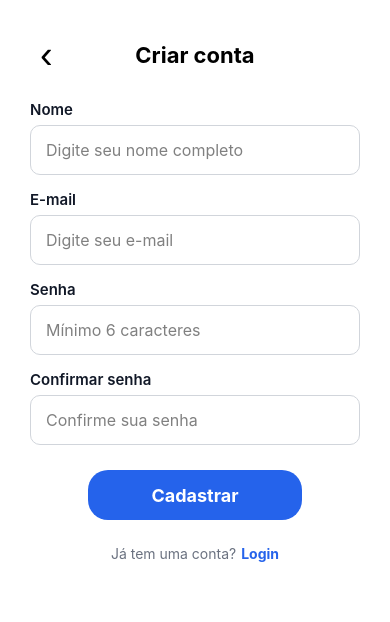
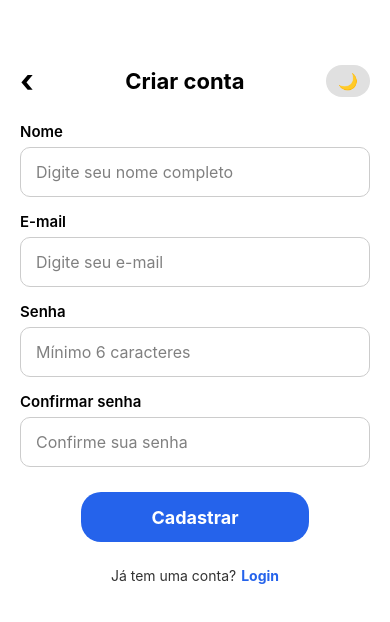
Before and after one commit to CarlosHenriiique021/Estoque_Mobile, a React Native app: screen /CadastroUsuario in a window 390 px wide. Shown: the top 622 px of the page. Built offline with nearby package versions, Linux system fonts and the light colour scheme.

Commit message:
feat: adiciona modo dark e light às telas

```diff
--- a/App.js
+++ b/App.js
@@ -1,13 +1,15 @@
 import React from 'react';
 import { StatusBar } from 'expo-status-bar';
+
+import { ThemeProvider } from './src/contexts/ThemeContext';
 
 import Routes from './src/routes/StackRoutes';
 
 export default function App() {
   return (
-    <>
+    <ThemeProvider>
       <StatusBar style="auto" />
       <Routes />
-    </>
+    </ThemeProvider>
   );
 }
--- /dev/null
+++ b/src/contexts/ThemeContext.js
@@ -0,0 +1,19 @@
+import React, { createContext, useState, useContext } from 'react';
+
+const ThemeContext = createContext();
+
+export function ThemeProvider({ children }) {
+  const [isDark, setIsDark] = useState(false);
+
+  const toggleTheme = () => setIsDark(!isDark);
+
+  return (
+    <ThemeContext.Provider value={{ isDark, toggleTheme }}>
+      {children}
+    </ThemeContext.Provider>
+  );
+}
+
+export function useTheme() {
+  return useContext(ThemeContext);
+}
--- a/src/routes/StackRoutes.js
+++ b/src/routes/StackRoutes.js
@@ -1,7 +1,7 @@
 import React from 'react';
-import { NavigationContainer } from '@react-navigation/native';
+import { NavigationContainer, DefaultTheme, DarkTheme } from '@react-navigation/native';
 import { createNativeStackNavigator } from '@react-navigation/native-stack';
-
+import { useTheme } from '../contexts/ThemeContext';
 
 import Login from '../screens/Login/Login';
 import CadastroUsuario from '../screens/CadastroUsuario/CadastroUsuario';
@@ -17,8 +17,10 @@ import FaleConosco from '../screens/FaleConosco/FaleConosco';
 const Stack = createNativeStackNavigator();
 
 export default function Routes() {
+  const { isDark } = useTheme();
+
   return (
-    <NavigationContainer>
+    <NavigationContainer theme={isDark ? DarkTheme : DefaultTheme}>
       <Stack.Navigator
         initialRouteName="Login"
         screenOptions={{ headerShown: false }}
--- a/src/screens/CadastroUsuario/CadastroUsuario.js
+++ b/src/screens/CadastroUsuario/CadastroUsuario.js
@@ -1,24 +1,18 @@
 import React, { useState } from 'react';
-import {
-    Text,
-    View,
-    TouchableOpacity,
-    TextInput,
-    Alert,
-
-} from 'react-native';
+import { Text, View, TouchableOpacity, TextInput } from 'react-native';
 import { styles } from '../../styles/style';
 import AsyncStorage from '@react-native-async-storage/async-storage';
+import { useTheme } from '../../contexts/ThemeContext';
 
-export default function CadastroUsuario({navigation}) {
-
+export default function CadastroUsuario({ navigation }) {
     const [nome, setNome] = useState('');
     const [email, setEmail] = useState('');
     const [senha, setSenha] = useState('');
-    const [confirmarSenha, setConfirmarSenha] = useState('')
+    const [confirmarSenha, setConfirmarSenha] = useState('');
+
+    const { isDark, toggleTheme } = useTheme();
 
     async function cadastrar() {
-
         if (!nome || !email || !senha || !confirmarSenha) {
             alert('Todos os campos devem ser preenchidos.');
             return;
@@ -34,96 +28,168 @@ export default function CadastroUsuario({navigation}) {
             return;
         }
 
-
-
-        const novoUsuario  = {
+        try {
+            const novoUsuario = {
                 nome: nome,
                 email: email,
                 senha: senha
             };
+
             const json = await AsyncStorage.getItem('usuarios');
             const usuarios = json ? JSON.parse(json) : [];
             usuarios.push(novoUsuario);
 
             await AsyncStorage.setItem('usuarios', JSON.stringify(usuarios));
 
-        alert('Cadastro realizado!');
+            alert('Cadastro realizado com sucesso!');
 
             setNome('');
             setEmail('');
             setSenha('');
             setConfirmarSenha('');
 
-setTimeout(() => {
-    alert('Redirencionando para a tela de login...');
             navigation.navigate('Login');
+        } catch (error) {
+            alert('Erro ao realizar o cadastro.');
+        }
+    }
 
-    }, 1000);
-}
     return (
-        <View style={styles.viewPrincipal}>
-            <View style={styles.titulo}>
-                <View style={styles.headerCadastro}>
+        <View style={[
+            styles.viewPrincipal,
+            { backgroundColor: isDark ? '#121212' : '#FFFFFF', paddingHorizontal: 20 }
+        ]}>
+            {/* CABEÇALHO COM 3 COLUNAS ALINHADAS */}
+            <View style={{
+                flexDirection: 'row',
+                alignItems: 'center',
+                justifyContent: 'space-between',
+                width: '100%',
+                marginTop: 40,
+                marginBottom: 20,
+            }}>
+                {/* 1. Botão Voltar */}
                 <TouchableOpacity
-                        style={styles.botaoVoltar}
                     onPress={() => navigation.navigate('Login')}
+                    style={{
+                        paddingRight: 10,
+                        paddingVertical: 5,
+                        zIndex: 10
+                    }}
                 >
-                        <Text style={styles.setaVoltar}>‹</Text>
+                    <Text style={{
+                        fontSize: 32,
+                        fontWeight: 'bold',
+                        lineHeight: 32,
+                        color: isDark ? '#FFFFFF' : '#000000'
+                    }}>
+                        ‹
+                    </Text>
                 </TouchableOpacity>
 
-                    <View style={styles.containerTextoHeader}>
-                        <Text style={styles.textoCadastro}>Criar conta</Text>
-                    </View>
-                </View>
+                {/* 2. Título Centralizado */}
+                <Text style={{
+                    fontSize: 22,
+                    fontWeight: 'bold',
+                    color: isDark ? '#FFFFFF' : '#000000',
+                    textAlign: 'center',
+                    flex: 1
+                }}>
+                    Criar conta
+                </Text>
+
+                {/* 3. Botão do Tema */}
+                <TouchableOpacity
+                    onPress={toggleTheme}
+                    style={{
+                        paddingVertical: 6,
+                        paddingHorizontal: 12,
+                        borderRadius: 16,
+                        backgroundColor: isDark ? '#2C2C2C' : '#E0E0E0',
+                        zIndex: 10
+                    }}
+                >
+                    <Text style={{ fontSize: 16 }}>
+                        {isDark ? '☀️' : '🌙'}
+                    </Text>
+                </TouchableOpacity>
             </View>
 
-            <Text style={styles.texto}>Nome</Text>
+            {/* FORMULÁRIO */}
+            <Text style={[styles.texto, { color: isDark ? '#FFFFFF' : '#000000' }]}>Nome</Text>
             <TextInput
-                style={styles.textoCadastroInput}
+                style={[
+                    styles.textoCadastroInput,
+                    {
+                        color: isDark ? '#FFFFFF' : '#000000',
+                        borderColor: isDark ? '#444444' : '#CCCCCC',
+                        backgroundColor: isDark ? '#1E1E1E' : '#FFFFFF'
+                    }
+                ]}
                 placeholder='Digite seu nome completo'
-                placeholderTextColor='gray'
+                placeholderTextColor={isDark ? '#888888' : 'gray'}
                 value={nome}
                 onChangeText={setNome}
             />
 
-            <Text style={styles.texto}>E-mail</Text>
+            <Text style={[styles.texto, { color: isDark ? '#FFFFFF' : '#000000' }]}>E-mail</Text>
             <TextInput
-                style={styles.textoCadastroInput}
+                style={[
+                    styles.textoCadastroInput,
+                    {
+                        color: isDark ? '#FFFFFF' : '#000000',
+                        borderColor: isDark ? '#444444' : '#CCCCCC',
+                        backgroundColor: isDark ? '#1E1E1E' : '#FFFFFF'
+                    }
+                ]}
                 placeholder='Digite seu e-mail'
-                placeholderTextColor='gray'
+                placeholderTextColor={isDark ? '#888888' : 'gray'}
                 keyboardType='email-address'
+                autoCapitalize="none"
                 value={email}
                 onChangeText={setEmail}
             />
 
-            <Text style={styles.texto}>Senha</Text>
+            <Text style={[styles.texto, { color: isDark ? '#FFFFFF' : '#000000' }]}>Senha</Text>
             <TextInput
-                style={styles.textoCadastroInput}
+                style={[
+                    styles.textoCadastroInput,
+                    {
+                        color: isDark ? '#FFFFFF' : '#000000',
+                        borderColor: isDark ? '#444444' : '#CCCCCC',
+                        backgroundColor: isDark ? '#1E1E1E' : '#FFFFFF'
+                    }
+                ]}
                 placeholder='Mínimo 6 caracteres'
-                placeholderTextColor='gray'
+                placeholderTextColor={isDark ? '#888888' : 'gray'}
                 secureTextEntry={true}
                 value={senha}
                 onChangeText={setSenha}
             />
 
-            <Text style={styles.texto}>Confirmar senha</Text>
+            <Text style={[styles.texto, { color: isDark ? '#FFFFFF' : '#000000' }]}>Confirmar senha</Text>
             <TextInput
-                style={styles.textoCadastroInput}
+                style={[
+                    styles.textoCadastroInput,
+                    {
+                        color: isDark ? '#FFFFFF' : '#000000',
+                        borderColor: isDark ? '#444444' : '#CCCCCC',
+                        backgroundColor: isDark ? '#1E1E1E' : '#FFFFFF'
+                    }
+                ]}
                 placeholder='Confirme sua senha'
-                placeholderTextColor='gray'
+                placeholderTextColor={isDark ? '#888888' : 'gray'}
                 secureTextEntry={true}
                 value={confirmarSenha}
                 onChangeText={setConfirmarSenha}
             />
-
-
 
             <TouchableOpacity style={styles.button} onPress={cadastrar}>
                 <Text style={styles.textoButton}>Cadastrar</Text>
             </TouchableOpacity>
 
             <View style={styles.arealogin}>
-                <Text style={styles.textoConta}>
+                <Text style={[styles.textoConta, { color: isDark ? '#CCCCCC' : '#333333' }]}>
                     Já tem uma conta?
                 </Text>
 
@@ -135,5 +201,5 @@ setTimeout(() => {
             </View>
 
         </View>
-    )
-};
+    );
+}
--- a/src/screens/Home/Home.js
+++ b/src/screens/Home/Home.js
@@ -1,15 +1,73 @@
 import React from 'react';
-import { StyleSheet, Text, View, Image, FlatList, FlatListComponent, Button, TouchableOpacity } from 'react-native';
-import { Picker, ScrollView } from 'react-native-web';
+import { StyleSheet, Text, View, Image, FlatList, TouchableOpacity } from 'react-native';
 import { useNavigation } from '@react-navigation/native';
 import { styles } from '../../styles/style';
 import { ola } from '../../services/storage';
 
-export default function Home({navigation}) {
+import { useTheme } from '../../contexts/ThemeContext';
+
+export default function Home({ navigation }) {
+    const { isDark, toggleTheme } = useTheme();
 
     return (
-        <View style={styles.viewPrincipal}>
+        <View style={[
+            styles.viewPrincipal,
+            { backgroundColor: isDark ? '#121212' : '#FFFFFF', paddingHorizontal: 20 }
+        ]}>
+            <View style={{
+                flexDirection: 'row',
+                justifyContent: 'space-between',
+                alignItems: 'center',
+                width: '100%',
+                marginTop: 40,
+                marginBottom: 20
+            }}>
+                <Text style={{
+                    fontSize: 22,
+                    fontWeight: 'bold',
+                    color: isDark ? '#FFFFFF' : '#000000'
+                }}>
+                    Painel Principal
+                </Text>
+
+                <TouchableOpacity
+                    onPress={toggleTheme}
+                    style={{
+                        paddingVertical: 6,
+                        paddingHorizontal: 12,
+                        borderRadius: 20,
+                        backgroundColor: isDark ? '#2C2C2C' : '#E0E0E0'
+                    }}
+                >
+                    <Text style={{ fontSize: 14, color: isDark ? '#FFFFFF' : '#000000' }}>
+                        {isDark ? '☀️' : '🌙'}
+                    </Text>
+                </TouchableOpacity>
+            </View>
+
+            <View style={{
+                width: '100%',
+                padding: 16,
+                borderRadius: 8,
+                backgroundColor: isDark ? '#1E1E1E' : '#F5F5F5',
+                marginTop: 10
+            }}>
+                <Text style={{
+                    fontSize: 16,
+                    fontWeight: '600',
+                    color: isDark ? '#FFFFFF' : '#333333'
+                }}>
+                    Bem-vindo ao Estoque Mobile!
+                </Text>
+                <Text style={{
+                    fontSize: 14,
+                    color: isDark ? '#AAAAAA' : '#666666',
+                    marginTop: 6
+                }}>
+                    Utilize o menu inferior para gerenciar produtos e usuários cadastrados.
+                </Text>
+            </View>
 
         </View>
-    )
-};
+    );
+}
--- a/src/screens/Login/Login.js
+++ b/src/screens/Login/Login.js
@@ -1,11 +1,15 @@
 import React, { useState } from 'react';
-import { Text, View, Image, TouchableOpacity, TextInput, Alert } from 'react-native';
+import { Text, View, Image, TouchableOpacity, TextInput } from 'react-native';
 import AsyncStorage from '@react-native-async-storage/async-storage';
 import { styles } from '../../styles/style';
+
+import { useTheme } from '../../contexts/ThemeContext';
 
 export default function Login({ navigation }) {
     const [email, setEmail] = useState('');
     const [senha, setSenha] = useState('');
+
+    const { isDark, toggleTheme } = useTheme();
 
     async function trataLogin() {
         console.log("1. Clicou no botão de login");
@@ -42,34 +46,80 @@ export default function Login({ navigation }) {
     }
 
     return (
-        <View style={styles.viewPrincipal}>
+        // 3. Aplica cor de fundo dinâmica na View principal
+        <View style={[
+            styles.viewPrincipal,
+            { backgroundColor: isDark ? '#121212' : '#FFFFFF' }
+        ]}>
+
+            {/* 4. Botão Flutuante de Tema no topo */}
+            <TouchableOpacity
+                onPress={toggleTheme}
+                style={{
+                    position: 'absolute',
+                    top: 40,
+                    right: 20,
+                    padding: 8,
+                    borderRadius: 20,
+                    backgroundColor: isDark ? '#2C2C2C' : '#E0E0E0',
+                    zIndex: 10
+                }}
+            >
+                <Text style={{ fontSize: 16 }}>
+                    {isDark ? '☀️' : '🌙'}
+                </Text>
+            </TouchableOpacity>
 
             <Image
                 source={require('../../../assets/images/logo.png')}
                 style={styles.logotipo}
             />
-            <Text style={styles.textoLogo}>Estoque Mobile</Text>
 
-            <Text style={styles.textoLogin}>Faça login para continuar</Text>
+            {/* Ajuste de cores dos textos para garantir legibilidade */}
+            <Text style={[styles.textoLogo, { color: isDark ? '#FFFFFF' : '#000000' }]}>
+                Estoque Mobile
+            </Text>
 
-            <Text style={styles.texto}>E-mail</Text>
+            <Text style={[styles.textoLogin, { color: isDark ? '#AAAAAA' : '#666666' }]}>
+                Faça login para continuar
+            </Text>
+
+            <Text style={[styles.texto, { color: isDark ? '#FFFFFF' : '#000000' }]}>
+                E-mail
+            </Text>
 
             <TextInput
-                style={styles.textoLogin1}
+                style={[
+                    styles.textoLogin1,
+                    {
+                        color: isDark ? '#FFFFFF' : '#000000',
+                        borderColor: isDark ? '#444444' : '#CCCCCC',
+                        backgroundColor: isDark ? '#1E1E1E' : '#FFFFFF'
+                    }
+                ]}
                 placeholder="seuemail@exemplo.com"
-                placeholderTextColor='gray'
+                placeholderTextColor={isDark ? '#888888' : 'gray'}
                 value={email}
                 onChangeText={setEmail}
                 keyboardType="email-address"
                 autoCapitalize="none"
             />
 
-            <Text style={styles.texto}>Senha</Text>
+            <Text style={[styles.texto, { color: isDark ? '#FFFFFF' : '#000000' }]}>
+                Senha
+            </Text>
 
             <TextInput
-                style={styles.textoLogin1}
+                style={[
+                    styles.textoLogin1,
+                    {
+                        color: isDark ? '#FFFFFF' : '#000000',
+                        borderColor: isDark ? '#444444' : '#CCCCCC',
+                        backgroundColor: isDark ? '#1E1E1E' : '#FFFFFF'
+                    }
+                ]}
                 placeholder="Digite sua senha"
-                placeholderTextColor='gray'
+                placeholderTextColor={isDark ? '#888888' : 'gray'}
                 value={senha}
                 onChangeText={setSenha}
                 secureTextEntry
@@ -82,7 +132,7 @@ export default function Login({ navigation }) {
             </TouchableOpacity>
 
             <View style={styles.areaCadastro}>
-                <Text style={styles.textoConta}>
+                <Text style={[styles.textoConta, { color: isDark ? '#CCCCCC' : '#333333' }]}>
                     Não tem uma conta?
                 </Text>
 
```
Lines whose indentation alone changed are shown as unchanged.
